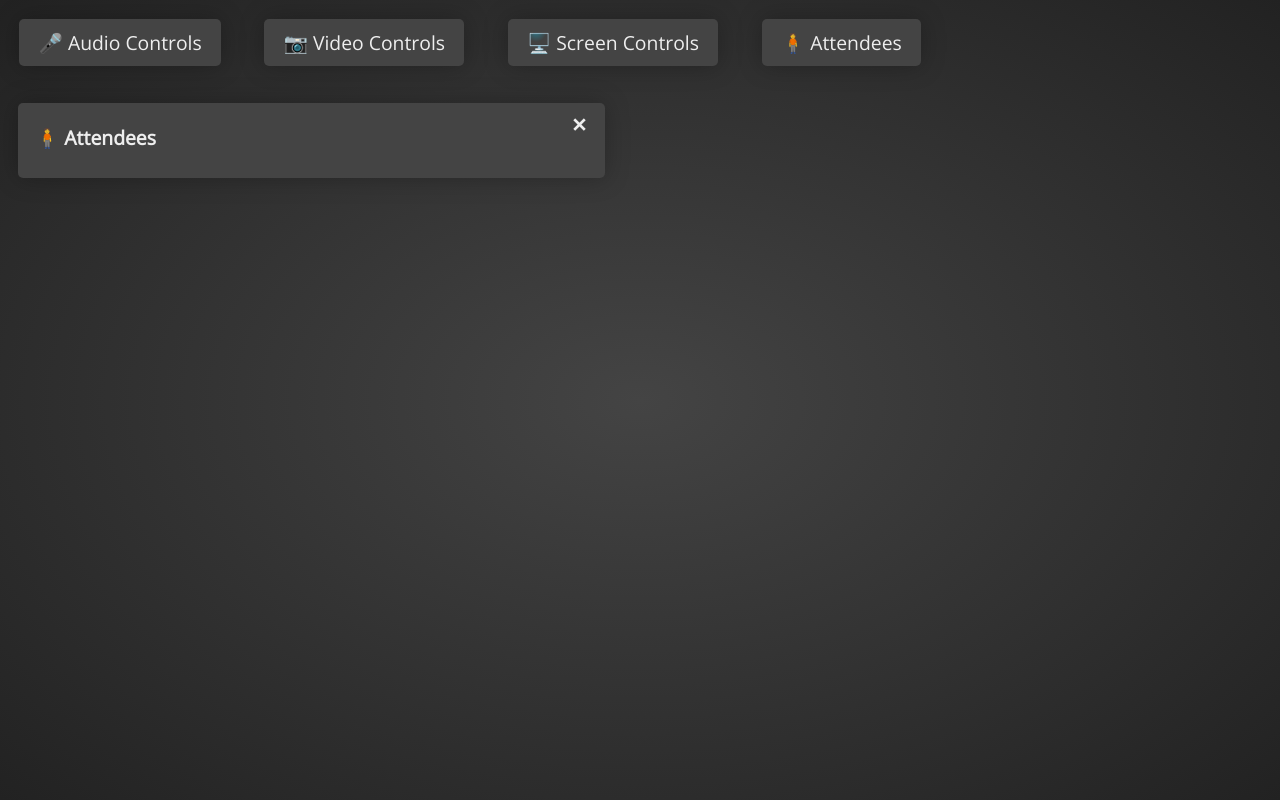
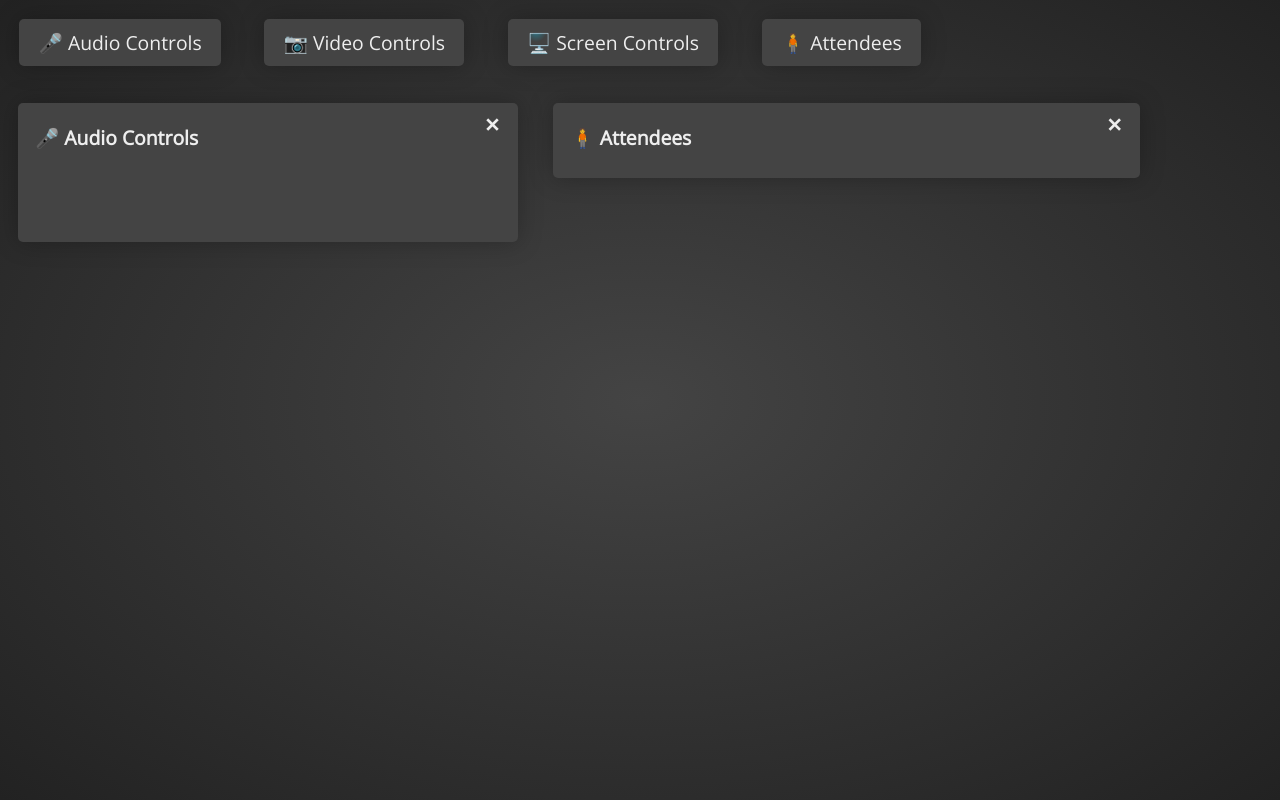
Before and after one commit to alanedwardes/Ae.DirectChat, a website built with webpack: page Frontend/dist/index.html in a window 1280 px wide. Built offline with nearby package versions, Linux system fonts and the light colour scheme.

Commit message:
Unhide audio controls by default.

```diff
--- a/Frontend/dist/index.html
+++ b/Frontend/dist/index.html
@@ -18,7 +18,7 @@
         <button id="attendeeWindowButton">🧍 Attendees</button>
     </div>
     <div style="clear:both"></div>
-    <div id="audioControls" class="window hidden">
+    <div id="audioControls" class="window">
         <button class="closeButton">✕</button>
         <h1>🎤 Audio Controls</h1>
         <canvas id="volumeHistogramCanvas" width="465" height="64"></canvas>
```
